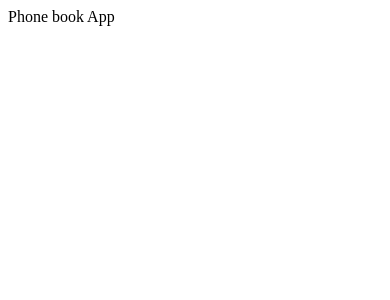
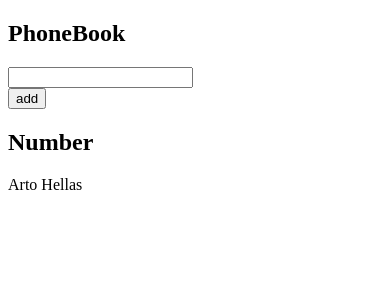
Before and after one commit to dilippoudel/mooc-part2, a React (Create React App) app: page / in a window 390 px wide. Shown: the top 300 px of the page. Built offline with nearby package versions, Linux system fonts and the light colour scheme.

Commit message:
Add namelist to phone book

```diff
--- a/src/App.js
+++ b/src/App.js
@@ -1,4 +1,34 @@
+import { useState } from 'react'
+const Header = ({ text }) => <h2>{text}</h2>
 const App = () => {
-  return <div>Phone book App</div>
+  const [persons, setPersons] = useState([{ name: 'Arto Hellas' }])
+  const [newName, setNewName] = useState('')
+
+  const addPerson = (e) => {
+    e.preventDefault()
+    setPersons((prevState) => [...prevState, { name: newName }])
+    setNewName('')
+  }
+  const changeNameHandler = (e) => setNewName(e.target.value)
+
+  return (
+    <div>
+      <Header text="PhoneBook" />
+      <form onSubmit={addPerson}>
+        <div>
+          <input type="text" value={newName} onChange={changeNameHandler} />
+          <div>
+            <button type="submit">add</button>
+          </div>
+        </div>
+      </form>
+      <Header text="Number" />
+      <div>
+        {persons.map((person) => (
+          <p key={person.name}>{person.name}</p>
+        ))}
+      </div>
+    </div>
+  )
 }
 export default App
```
